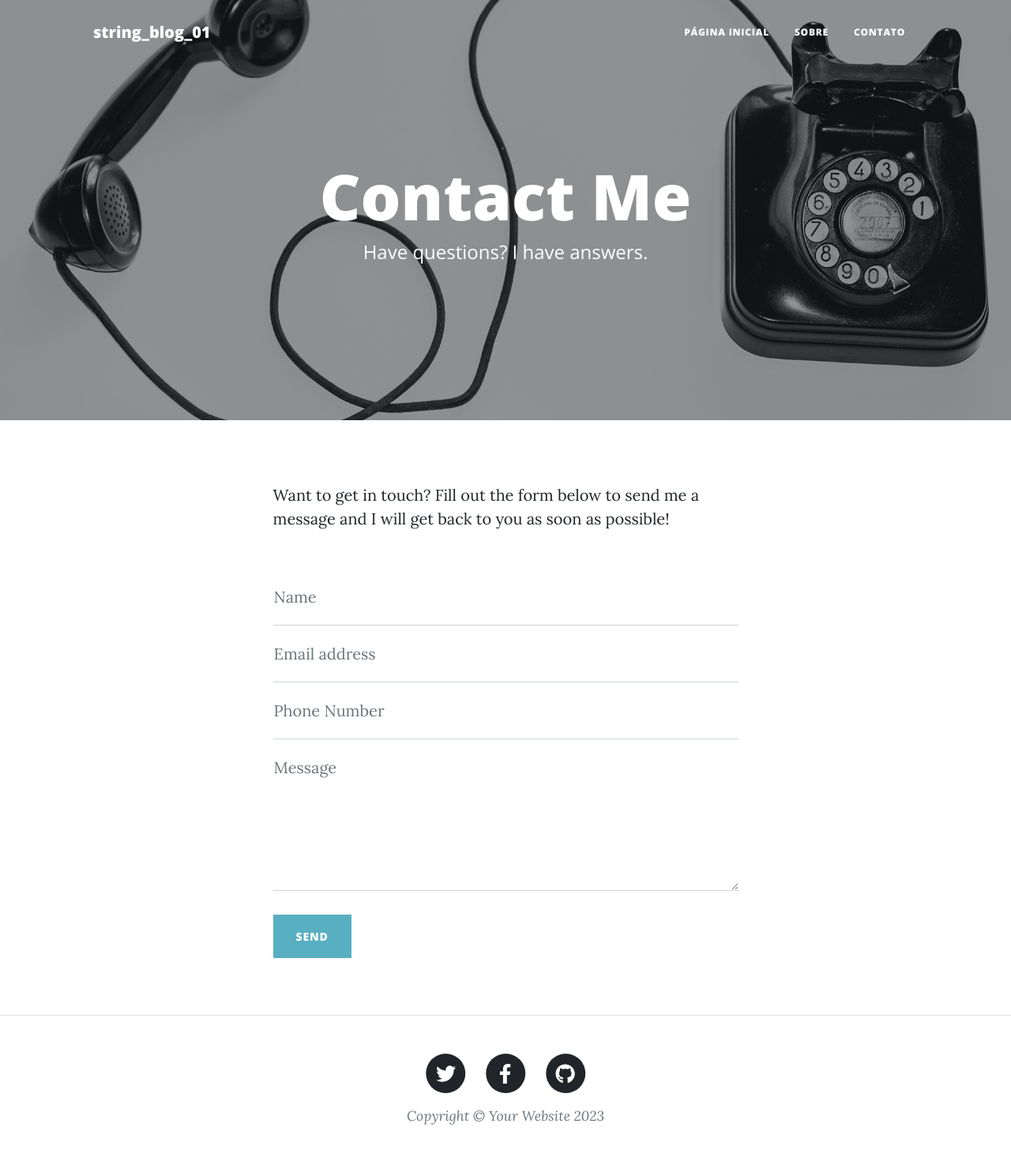
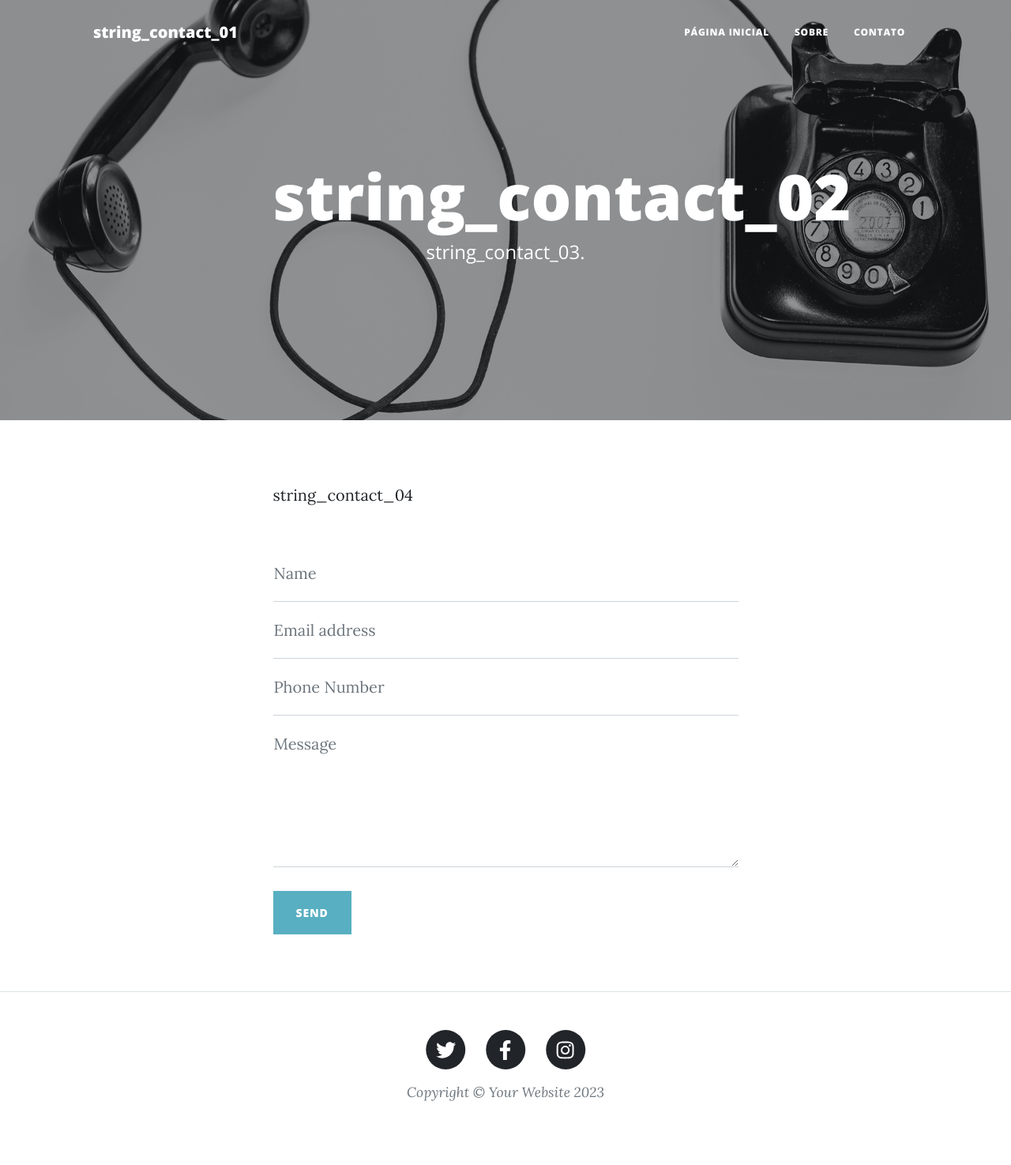
Before and after one commit to alexandre-ns/Base-Web-Django, a Django app: page /contato/ in a window 1280 px wide. Shown: the whole page at 79% size. After the commit the page ends 1394 px from the top, so only its background shows below. Run offline with Django 5.2, Linux system fonts and the light colour scheme; some libraries are stand-ins or nearby versions.

Commit message:
strings identifier

```diff
--- a/templates/contact.html
+++ b/templates/contact.html
@@ -20,7 +20,7 @@
         <!-- Navigation-->
         <nav class="navbar navbar-expand-lg navbar-light" id="mainNav">
             <div class="container px-4 px-lg-5">
-                <a class="navbar-brand" href="{% url 'index' %}">string_blog_01</a>
+                <a class="navbar-brand" href="{% url 'index' %}">string_contact_01</a>
                 <button class="navbar-toggler" type="button" data-bs-toggle="collapse" data-bs-target="#navbarResponsive" aria-controls="navbarResponsive" aria-expanded="false" aria-label="Toggle navigation">
                     Menu
                     <i class="fas fa-bars"></i>
@@ -40,8 +40,8 @@
                 <div class="row gx-4 gx-lg-5 justify-content-center">
                     <div class="col-md-10 col-lg-8 col-xl-7">
                         <div class="page-heading">
-                            <h1>Contact Me</h1>
-                            <span class="subheading">Have questions? I have answers.</span>
+                            <h1>string_contact_02</h1>
+                            <span class="subheading">string_contact_03.</span>
                         </div>
                     </div>
                 </div>
@@ -52,7 +52,7 @@
             <div class="container px-4 px-lg-5">
                 <div class="row gx-4 gx-lg-5 justify-content-center">
                     <div class="col-md-10 col-lg-8 col-xl-7">
-                        <p>Want to get in touch? Fill out the form below to send me a message and I will get back to you as soon as possible!</p>
+                        <p>string_contact_04</p>
                         <div class="my-5">
                             <!-- * * * * * * * * * * * * * * *-->
                             <!-- * * SB Forms Contact Form * *-->
@@ -135,7 +135,7 @@
                                 <a href="#!">
                                     <span class="fa-stack fa-lg">
                                         <i class="fas fa-circle fa-stack-2x"></i>
-                                        <i class="fab fa-github fa-stack-1x fa-inverse"></i>
+                                        <i class="fab fa-instagram fa-stack-1x fa-inverse"></i>
                                     </span>
                                 </a>
                             </li>
--- a/templates/index.html
+++ b/templates/index.html
@@ -41,8 +41,8 @@
                 <div class="row gx-4 gx-lg-5 justify-content-center">
                     <div class="col-md-10 col-lg-8 col-xl-7">
                         <div class="site-heading">
-                            <h1>Clean Blog</h1>
-                            <span class="subheading">A Blog Theme by Start Bootstrap</span>
+                            <h1>string_index_01</h1>
+                            <span class="subheading">string_index_02</span>
                         </div>
                     </div>
                 </div>
```
